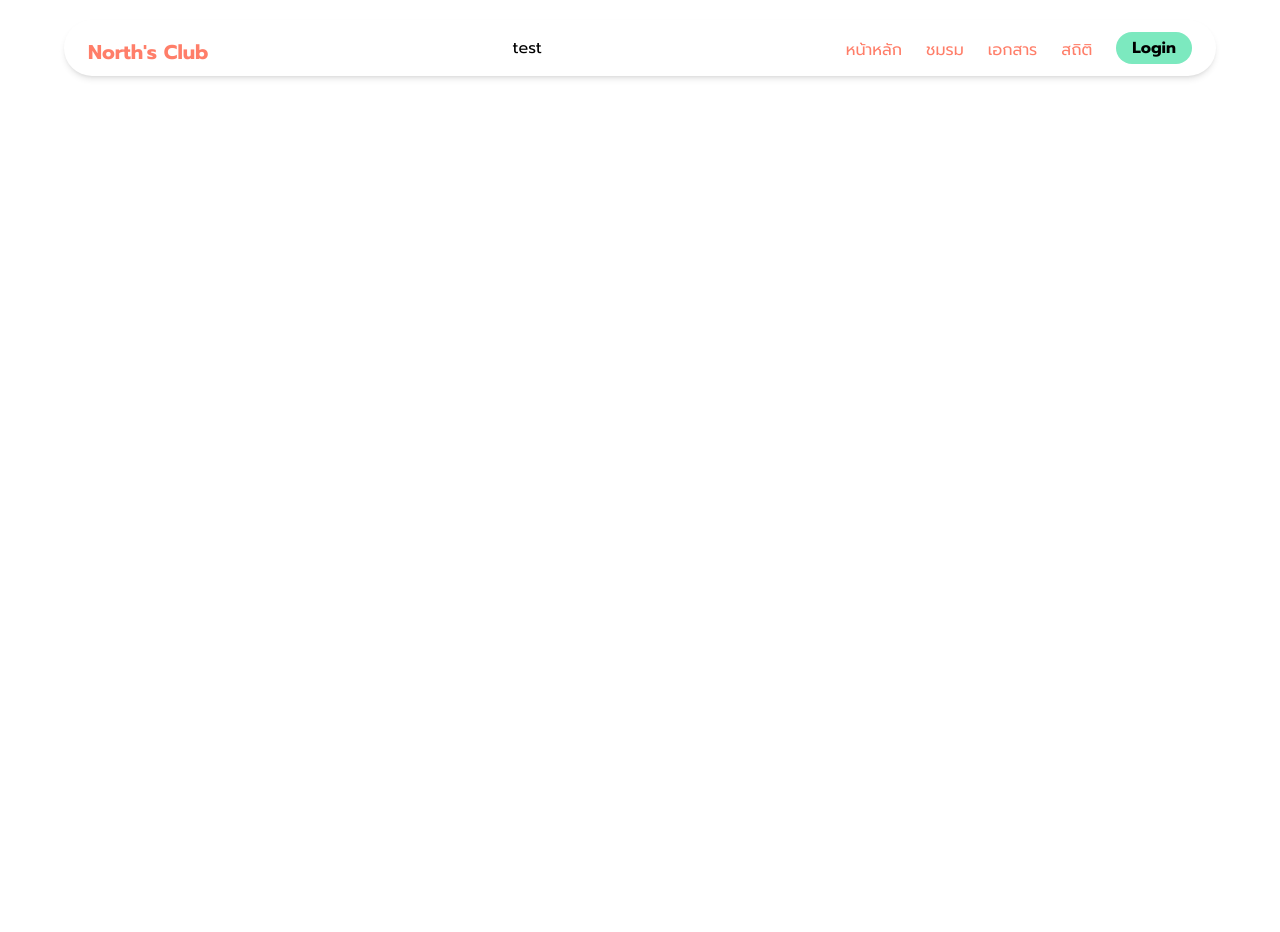
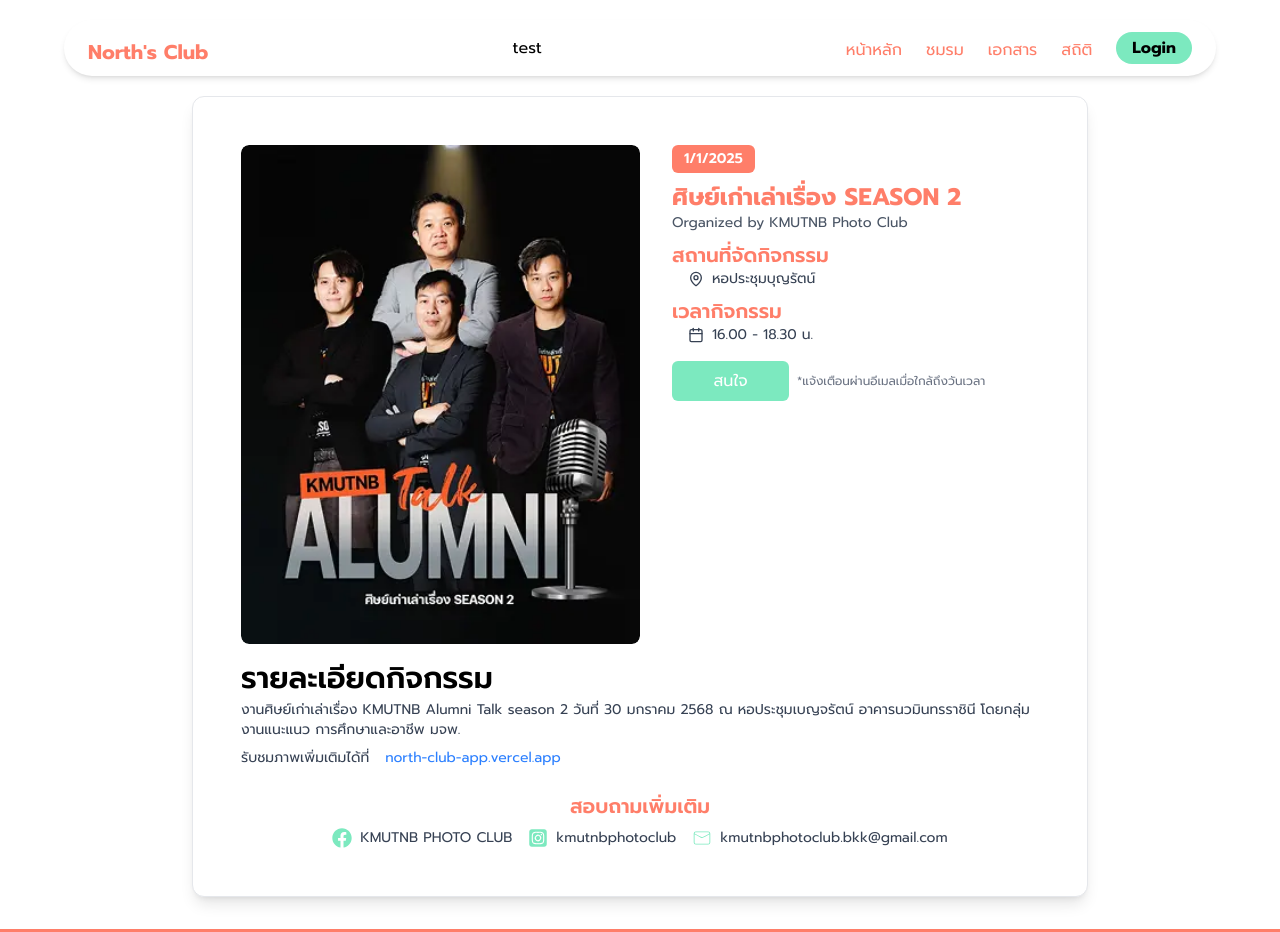
Before and after one commit to PhumipatJ/north-club-app, a React (Vite) app: page /activityDetail in a window 1280 px wide. Shown: the top 932 px of the page. Before the commit the page ends 800 px from the top, so only its background shows below. Built offline with nearby package versions, Linux system fonts and the light colour scheme.

Commit message:
add Activity Details

```diff
--- a/src/App.jsx
+++ b/src/App.jsx
@@ -19,6 +19,7 @@ import AdminApprove from './components/sections/AdminApprove';
 import AdminRespond from './components/sections/AdminRespond';
 import ApprovalHistory from './components/sections/ApprovalHistory';
 import ApprovalDetail from './components/sections/ApprovalDetail';
+import ActivityDetail from './components/sections/ActivityDetail';
 function App() {
 
   return (
@@ -41,6 +42,7 @@ function App() {
           <Route path="/database/approvalHistory" element={<Wrapper allowedRoles={['admin']} ><ApprovalHistory /></Wrapper>} />
           <Route path="/database/approvalDetail/:clubId" element={<Wrapper allowedRoles={['admin']} ><ApprovalDetail /><Footer /></Wrapper>} />
           <Route path="/userprofile" element={<Wrapper allowedRoles={['student','club','admin']}><UserProfile /><Footer /></Wrapper>} />
+          <Route path="/activityDetail" element={<><ActivityDetail /><Footer /></>} />
         </Routes>
       </Router>
     </>
--- /dev/null
+++ b/src/components/sections/ActivityDetail.jsx
@@ -0,0 +1,92 @@
+import { Calendar, MapPin } from "lucide-react";
+import { FaFacebook } from "react-icons/fa";
+import { FaSquareInstagram } from "react-icons/fa6";
+import { CiMail } from "react-icons/ci";
+
+const ActivityDetail = () => {
+    return (
+        <div className="max-w-4xl mx-auto p-12 shadow-lg rounded-xl border border-gray-200 bg-white mt-24 mb-8  ">
+            <div className="flex flex-col w-full">
+                <div className="flex flex-wrap md:flex-nowrap gap-4">
+                    <div className="flex items-center justify-center relative overflow-hidden rounded-lg w-full md:w-1/2 aspect-[4/5]">
+                        <img
+                            src="/assets/image 31.webp"
+                            alt="KMUTNB Alumni Talk Season 2"
+                            className="w-fit h-full object-cover rounded-lg" />
+                    </div>
+                    <div className="flex-1 px-4">
+                        <div className="flex items-center justify-between mb-2">
+                            <span className="bg-[#FF7E69] text-white px-3 py-1 rounded-md text-sm font-semibold">
+                                1/1/2025
+                            </span>
+                        </div>
+                        <h2 className="text-2xl font-bold text-[#FF7E69]">ศิษย์เก่าเล่าเรื่อง SEASON 2</h2>
+                        <p className="text-gray-600 text-sm">Organized by KMUTNB Photo Club</p>
+                        <div className="mt-2 space-y-2 text-gray-700 text-sm">
+                            <div>
+                                <h2 className="text-xl font-semibold text-[#FF7E69]">สถานที่จัดกิจกรรม</h2>
+                                <div className="flex items-center gap-2 pl-4">
+                                    <MapPin size={16} />
+                                    <span>หอประชุมบุญรัตน์</span>
+                                </div>
+                            </div>
+                            <div>
+                                <h2 className="text-xl font-semibold text-[#FF7E69]">เวลากิจกรรม</h2>
+                                <div className="flex items-center gap-2 pl-4">
+                                    <Calendar size={16} />
+                                    <span>16.00 - 18.30 น.</span>
+                                </div>
+                            </div>
+                        </div>
+                        <div className="flex flex-col md:flex-row items-center gap-2 mt-4">
+                            <button className="w-full md:w-1/3 bg-[#7CE9BF] hover:bg-emerald-400 active:bg-emerald-500 text-white py-2 rounded-md">
+                                สนใจ
+                            </button>
+                            <p className="text-gray-500 text-xs text-center md:text-left">
+                                *แจ้งเตือนผ่านอีเมลเมื่อใกล้ถึงวันเวลา
+                            </p>
+                        </div>
+                    </div>
+                </div>
+                <div className="mt-4">
+                    <h3 className="text-3xl font-semibold">รายละเอียดกิจกรรม</h3>
+                    <p className="text-sm text-gray-700 mt-1">
+                        งานศิษย์เก่าเล่าเรื่อง KMUTNB Alumni Talk season 2
+                        วันที่ 30 มกราคม 2568 ณ หอประชุมเบญจรัตน์ อาคารนวมินทรราชินี
+                        โดยกลุ่มงานแนะแนว การศึกษาและอาชีพ มจพ.
+                    </p>
+                    <div className="flex flex-wrap items-center gap-4 mt-2">
+                        <p className="text-sm text-gray-700">รับชมภาพเพิ่มเติมได้ที่</p>
+                        <a
+                            href="https://north-club-app.vercel.app"
+                            target="_blank"
+                            rel="noopener noreferrer"
+                            className="text-blue-500 text-sm"
+                        >
+                            north-club-app.vercel.app
+                        </a>
+                    </div>
+                </div>
+                <div className="flex flex-col items-center mt-6">
+                    <h2 className="text-xl font-semibold text-[#FF7E69]">สอบถามเพิ่มเติม</h2>
+                    <div className="flex gap-4 mt-2 text-sm text-gray-700">
+                        <div className="flex items-center gap-2">
+                            <FaFacebook className="w-5 h-5 text-[#7CE9BF]" />
+                            <p>KMUTNB PHOTO CLUB</p>
+                        </div>
+                        <div className="flex items-center gap-2">
+                            <FaSquareInstagram className="w-5 h-5 text-[#7CE9BF]" />
+                            <p>kmutnbphotoclub</p>
+                        </div>
+                        <div className="flex items-center gap-2 ">
+                            <CiMail className="w-5 h-5 text-[#7CE9BF]" />
+                            <p className="">kmutnbphotoclub.bkk@gmail.com</p>
+                        </div>
+                    </div>
+                </div>
+            </div>
+        </div>
+    );
+};
+
+export default ActivityDetail;
```
